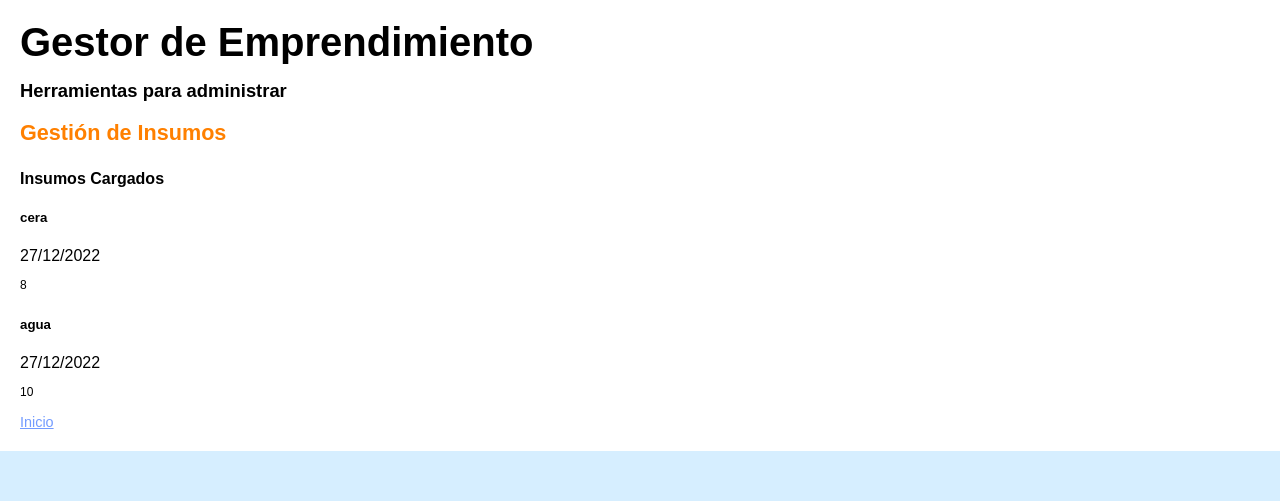
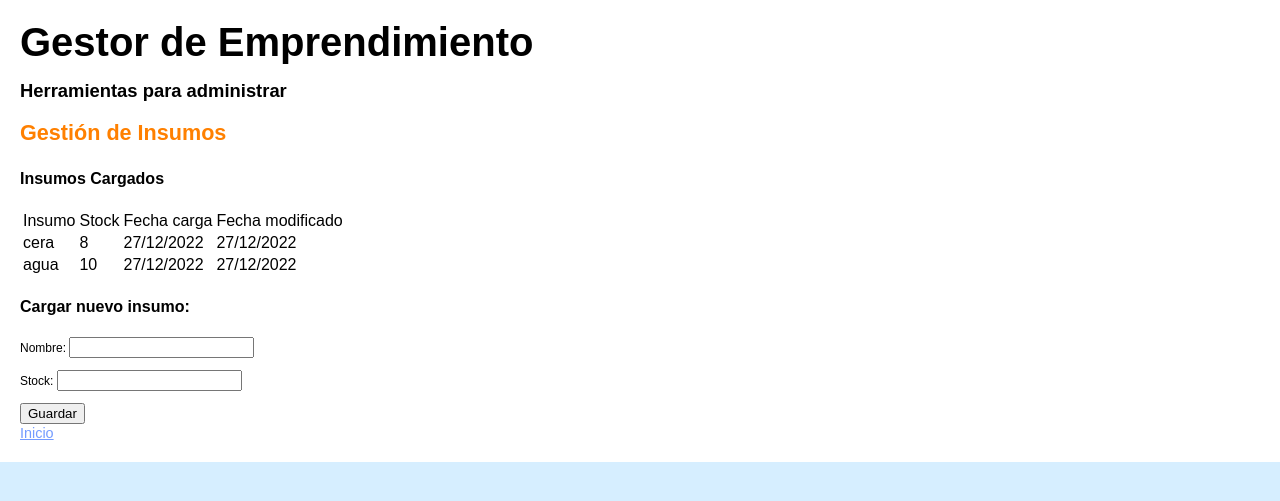
Before and after one commit to Toni-C1/web_gestion_Django, a Django app: page /insumos/ in a window 1280 px wide. Shown: the top 501 px of the page. Run offline with Django 4.2, Linux system fonts and the light colour scheme; data comes from the database, SQL or seed files in the repository; both versions use the stored data as it was after the commit.

Commit message:
formularios crear agregados

```diff
--- /dev/null
+++ b/web_gestion/gestor/forms.py
@@ -0,0 +1,12 @@
+from django import forms
+from .models import *
+
+class Producto_Form(forms.ModelForm):
+    class Meta:
+        model = Producto
+        fields = ('nombre', 'stock')
+
+class Insumo_Form(forms.ModelForm):
+    class Meta:
+        model = Insumo
+        fields = ('nombre', 'stock')
--- a/web_gestion/gestor/templates/gestor/insumos.html
+++ b/web_gestion/gestor/templates/gestor/insumos.html
@@ -3,12 +3,39 @@
 {% block content %}
 <h3>Gestión de Insumos</h3>
 <h4>Insumos Cargados</h4>
-{% for insumo in insumos %}
-    <div>
-        <h5>{{ insumo.nombre }}</h5>
-        <span class="date">{{ insumo.created|date:"SHORT_DATE_FORMAT" }}</span>
-        <p>{{ insumo.stock }}</p>
-    </div>
-{% endfor %}
+
+<table id="cartera" class="table table-striped">
+    <thead>
+        <tr>
+            <td>Insumo</td>
+            <td>Stock</td>
+            <td>Fecha carga</td>
+            <td>Fecha modificado</td>
+        </tr>
+    </thead>
+    <tbody>
+
+        {% for insumo in insumos %}
+            <tr>
+            <td>{{ insumo.nombre }}</td>
+            <td>{{ insumo.stock }}</td>
+            <td>{{ insumo.created|date:"SHORT_DATE_FORMAT" }}</td>
+            <td>{{ insumo.modified|date:"SHORT_DATE_FORMAT" }}</td>
+            </tr>
+        {% endfor %}
+
+    </tbody>
+
+</table>
+<nav>
+    <h4>Cargar nuevo insumo:</h4>
+    <form method="POST" class="post-form">{% csrf_token %}
+
+        {{ form.as_p }}
+
+        <button type="submit" class="save btn btn-default">Guardar</button>
+    </form>
+</nav>
+
 <a href="/">Inicio<a></a>
 {% endblock %}
--- a/web_gestion/gestor/views.py
+++ b/web_gestion/gestor/views.py
@@ -1,5 +1,6 @@
 from django.shortcuts import render
 from .models import *
+from .forms import *
 
 # Create your views here.
 
@@ -10,8 +11,52 @@ def home(request):
 
 def productos(request):
     productos = Producto.objects.all()
-    return render(request, "gestor/productos.html", {"productos":productos})
+
+    #####################################
+
+    #Formulario cargar nuevo producto a la bd
+    form = Producto_Form()
+    if request.method == "POST":
+
+        form = Producto_Form(request.POST)
+
+        if form.is_valid():
+            post = form.save(commit=False)
+            post.save()
+
+    else:
+        form = Producto_Form()
+    ####################################
+
+    context = {
+        'form': form,
+        'productos': productos
+        }
+
+    return render(request, "gestor/productos.html", context)
+
 
 def insumos(request):
     insumos = Insumo.objects.all()
-    return render(request, "gestor/insumos.html", {"insumos":insumos})
+
+    #####################################
+
+    #Formulario cargar nuevo insumo a la bd
+    form = Insumo_Form()
+    if request.method == "POST":
+
+        form = Insumo_Form(request.POST)
+
+        if form.is_valid():
+            post = form.save(commit=False)
+            post.save()
+
+    else:
+        form = Insumo_Form()
+    ####################################
+
+    context = {
+        'form': form,
+        'insumos': insumos
+        }
+    return render(request, "gestor/insumos.html", context)
```
Also changed, not shown: web_gestion/gestor/templates/gestor/productos.html (+38 -8 lines), web_gestion/db.sqlite3, web_gestion/gestor/migrations/0004_alter_insumo_options_alter_producto_options_and_more.py (added), 2 other files.
